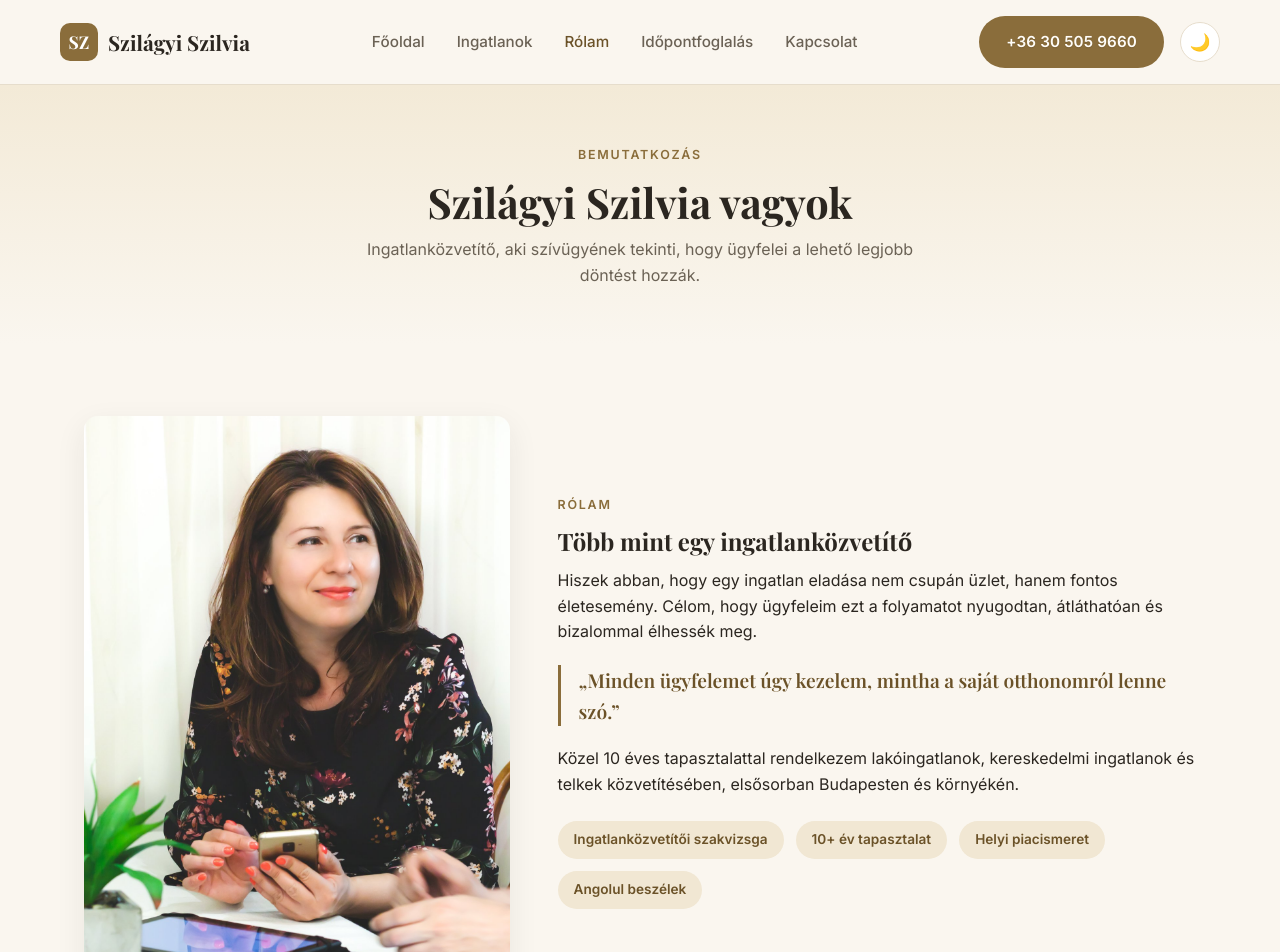
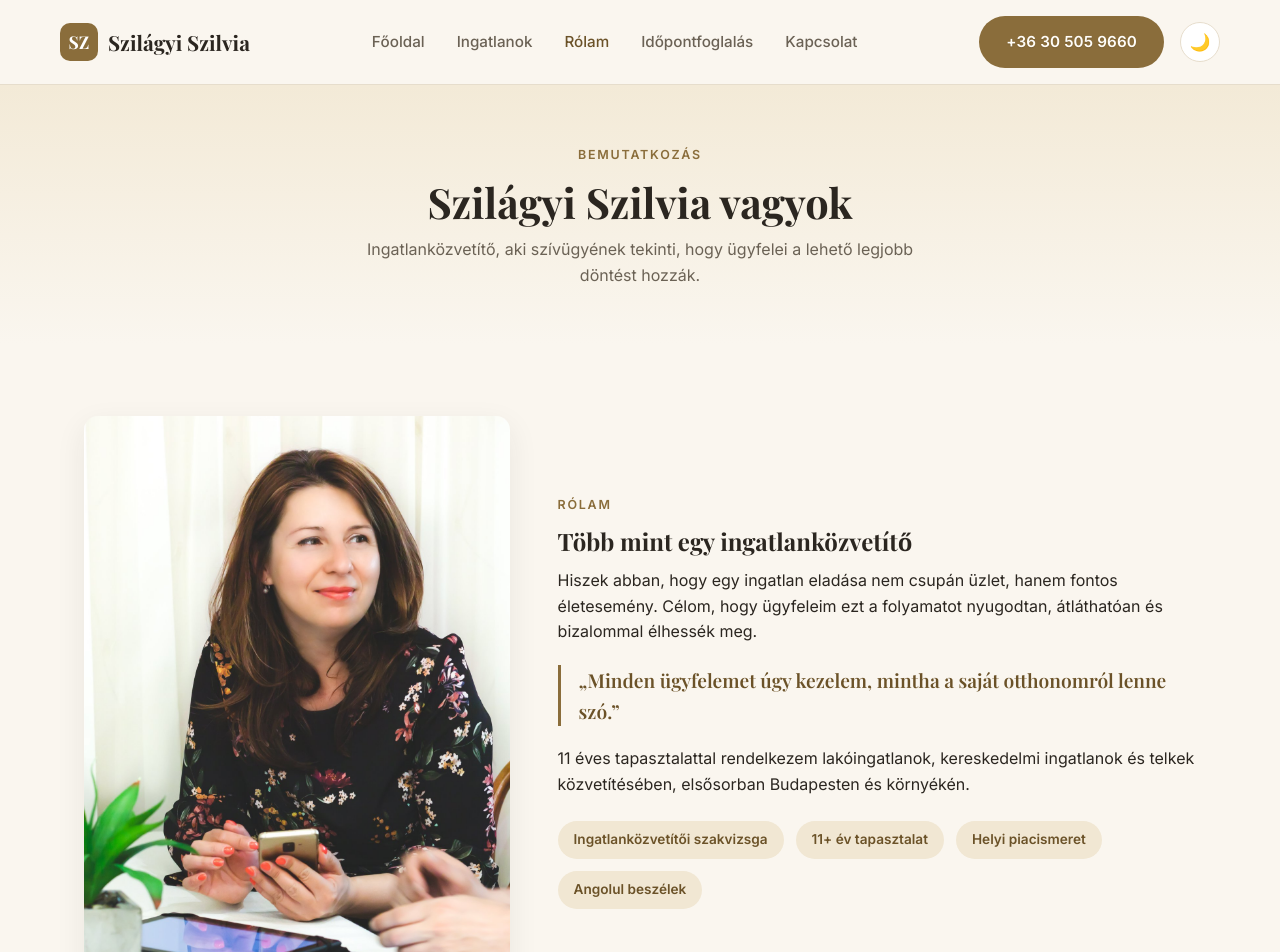
Before and after one commit to mikidev06/szilva-ingatlan-web, a React (Vite) app in the folder client/: page /rolam in a window 1280 px wide. Shown: the top 952 px of the page. Built offline with nearby package versions, Linux system fonts and the light colour scheme.

Commit message:
Align About page experience figures with 11 years everywhere
The badge and intro paragraph still said 10 / "közel 10 éves", left
over from before the hero and stats-strip were updated to 11 years -
now consistent site-wide.

```diff
--- a/client/src/pages/About.jsx
+++ b/client/src/pages/About.jsx
@@ -2,7 +2,7 @@ import szilviaPhoto from "../assets/szilva-2.jpg";
 
 const badges = [
   "Ingatlanközvetítői szakvizsga",
-  "10+ év tapasztalat",
+  "11+ év tapasztalat",
   "Helyi piacismeret",
   "Angolul beszélek",
 ];
@@ -53,7 +53,7 @@ export default function About() {
                 lenne szó.”
               </p>
               <p>
-                Közel 10 éves tapasztalattal rendelkezem lakóingatlanok,
+                11 éves tapasztalattal rendelkezem lakóingatlanok,
                 kereskedelmi ingatlanok és telkek közvetítésében,
                 elsősorban Budapesten és környékén.
               </p>
```
